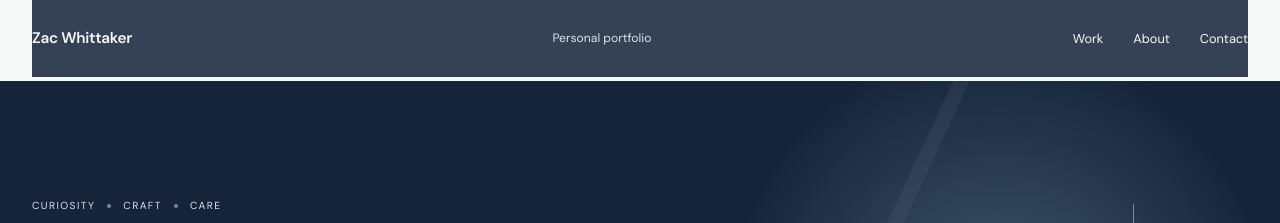
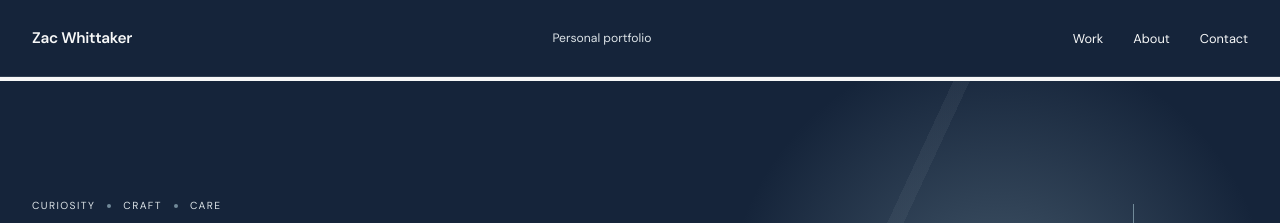
Before and after one commit to zacwhittaker/zacwhittakerwebsite, a website built with Vite: page index.html in a window 1280 px wide. Shown: the top 223 px of the page. Built offline with nearby package versions, Linux system fonts and the light colour scheme.

Commit message:
Align navigation with site layout

```diff
--- a/style.css
+++ b/style.css
@@ -56,20 +56,21 @@ p, h1, h2, dl, dd { margin-top: 0; }
 .site-header {
   position: fixed;
   top: 0;
-  left: 50%;
+  left: 0;
   z-index: 20;
   display: grid;
-  width: min(1320px, calc(100% - 64px));
+  width: 100%;
   grid-template-columns: 1fr 1fr auto;
   align-items: center;
-  padding: 28px 0;
-  border-bottom: 1px solid var(--line);
+  padding: 28px max(32px, calc((100vw - 1320px) / 2));
+  border-bottom: 1px solid rgba(247, 248, 248, .12);
   color: var(--paper);
-  background: rgba(21, 36, 58, .86);
+  background: var(--navy);
   backdrop-filter: blur(12px);
-  transform: translateX(-50%);
+  transform: translateY(0);
   transition:
     top 260ms ease,
+    left 260ms ease,
     width 260ms ease,
     padding 260ms ease,
     border-color 260ms ease,
@@ -80,6 +81,7 @@ p, h1, h2, dl, dd { margin-top: 0; }
 }
 .site-header.is-scrolled {
   top: 12px;
+  left: 50%;
   width: min(880px, calc(100% - 32px));
   padding: 15px 20px;
   border: 1px solid rgba(247, 248, 248, .14);
@@ -87,11 +89,13 @@ p, h1, h2, dl, dd { margin-top: 0; }
   background: rgba(21, 36, 58, .94);
   box-shadow: 0 12px 35px rgba(21, 36, 58, .09);
   backdrop-filter: blur(16px);
+  transform: translateX(-50%);
 }
 .site-header.is-scrolled .header-note { opacity: 0; }
 .site-header.is-hidden {
-  transform: translate(-50%, calc(-100% - 20px));
+  transform: translateY(calc(-100% - 20px));
 }
+.site-header.is-scrolled.is-hidden { transform: translate(-50%, calc(-100% - 20px)); }
 .wordmark { font-size: .96rem; font-weight: 600; letter-spacing: -.02em; }
 .header-note { margin: 0; color: var(--mist); font-size: .76rem; }
 nav { display: flex; gap: 30px; font-size: .8rem; }
@@ -304,6 +308,7 @@ footer p { margin-bottom: 0; }
     backdrop-filter: blur(14px);
   }
   .site-header.is-scrolled {
+    left: 50%;
     top: 8px;
     width: calc(100% - 16px);
     padding: 13px 14px;
```
